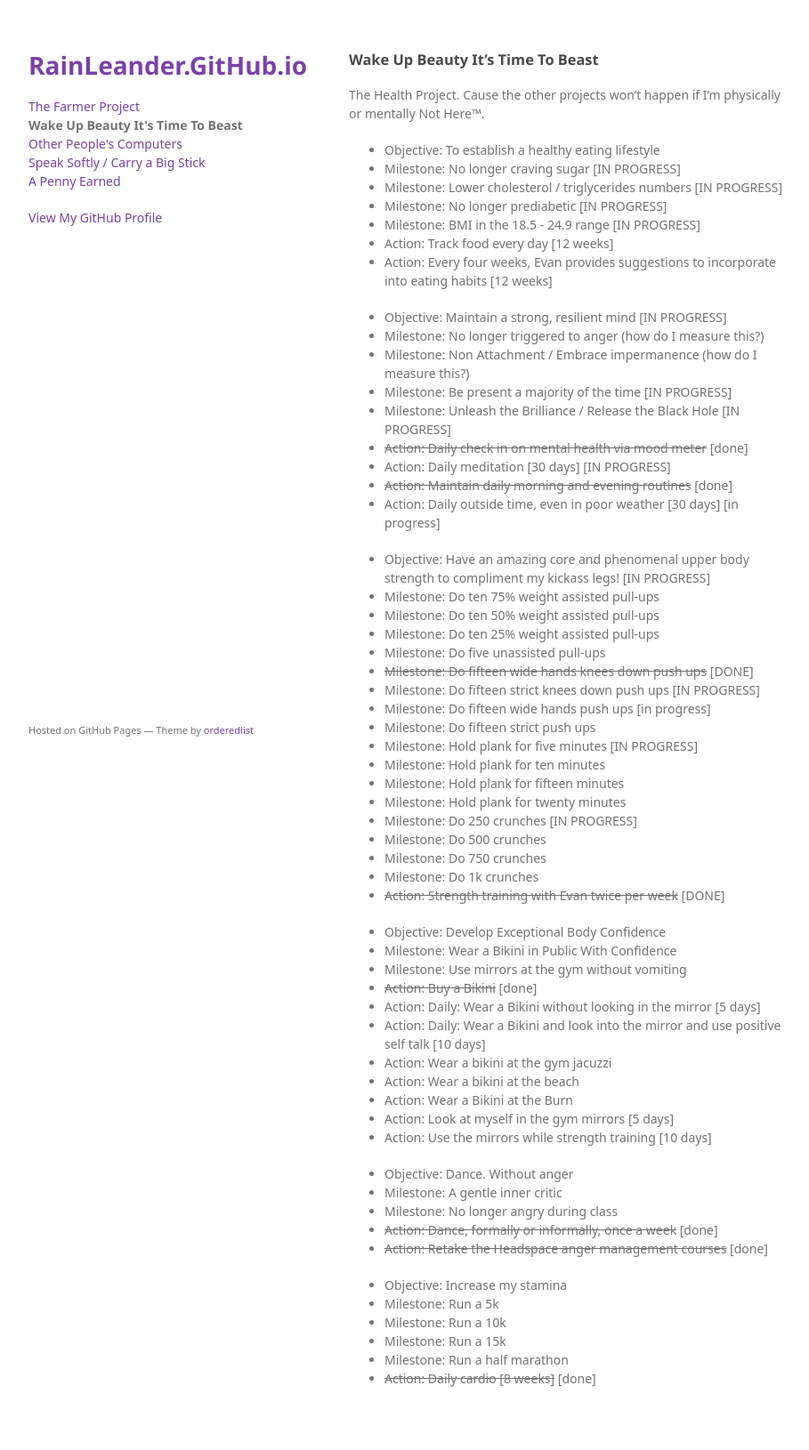
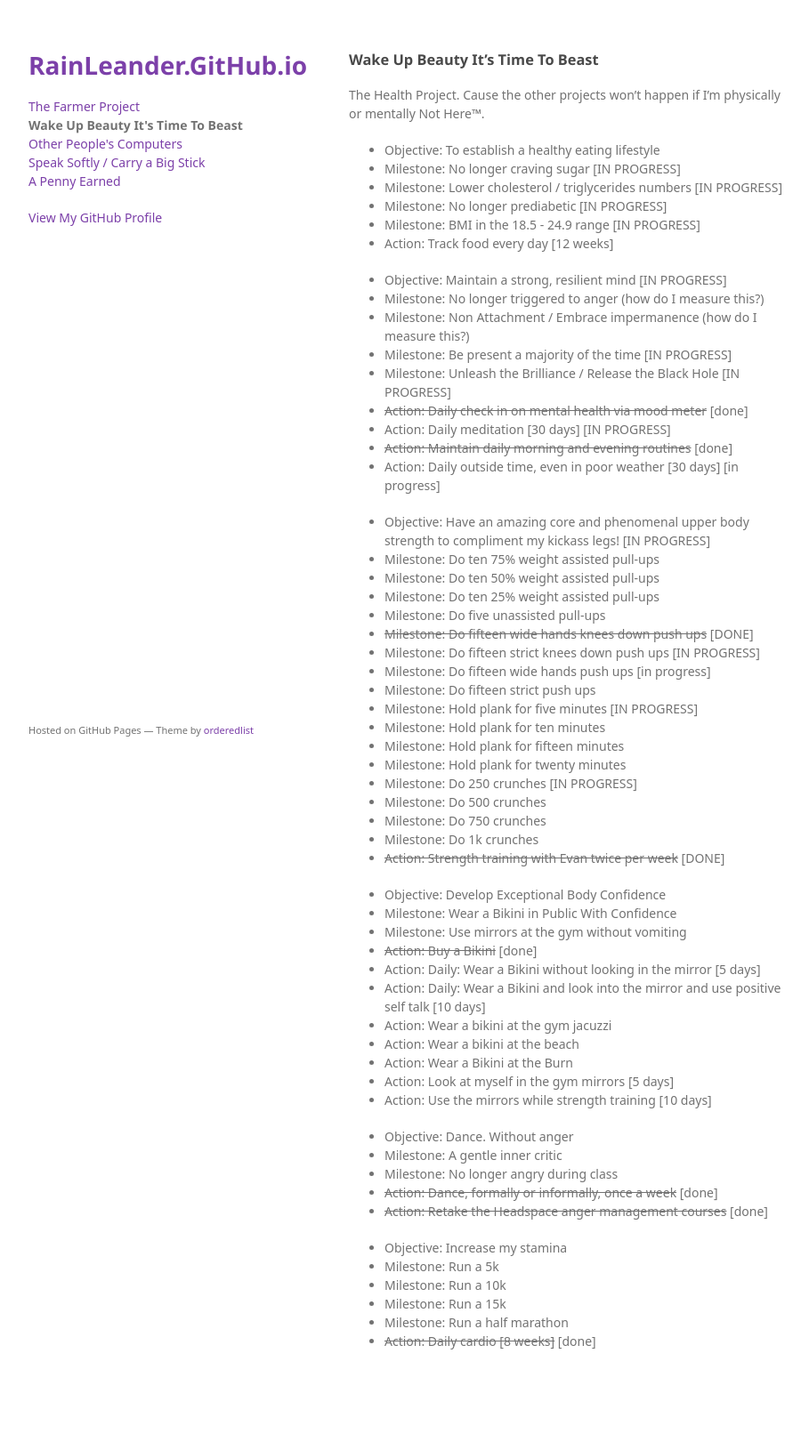
Before and after one commit to rainleander/rainleander.github.io, a Jekyll site: the page wake-up-beauty.html, which Jekyll copies as it is, in a window 1280 px wide. Shown: the whole page at 89% size, without its empty margins (178-1087 px from the left). Built offline with Jekyll 4.4.1, drawn with Linux system fonts in a browser that asks for light colours; some web fonts are replaced; after the commit the page ends 1588 px from its top, so only the background shows below that.

Commit message:
Update wake-up-beauty.html

```diff
--- a/wake-up-beauty.html
+++ b/wake-up-beauty.html
@@ -35,8 +35,7 @@
         <li>Milestone: Lower cholesterol / triglycerides numbers [IN PROGRESS]</li>
         <li>Milestone: No longer prediabetic [IN PROGRESS]</li>
         <li>Milestone: BMI in the 18.5 - 24.9 range [IN PROGRESS]</li>
-        <li>Action: Track food every day [12 weeks]</li>
-        <li>Action: Every four weeks, Evan provides suggestions to incorporate into eating habits [12 weeks]</li></ul>
+        <li>Action: Track food every day [12 weeks]</li></ul>
 
         <ul><li>Objective: Maintain a strong, resilient mind [IN PROGRESS]</li>
           <li>Milestone: No longer triggered to anger (how do I measure this?)</li>
```
